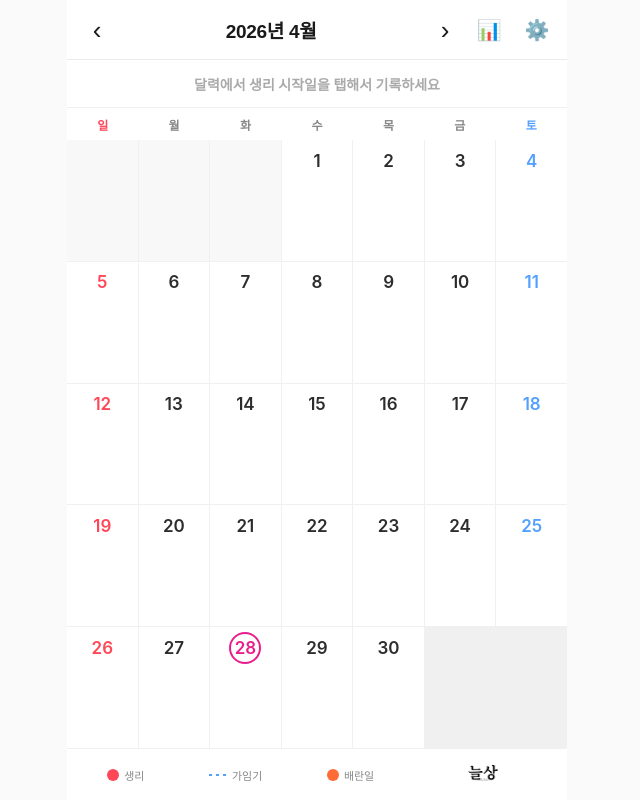
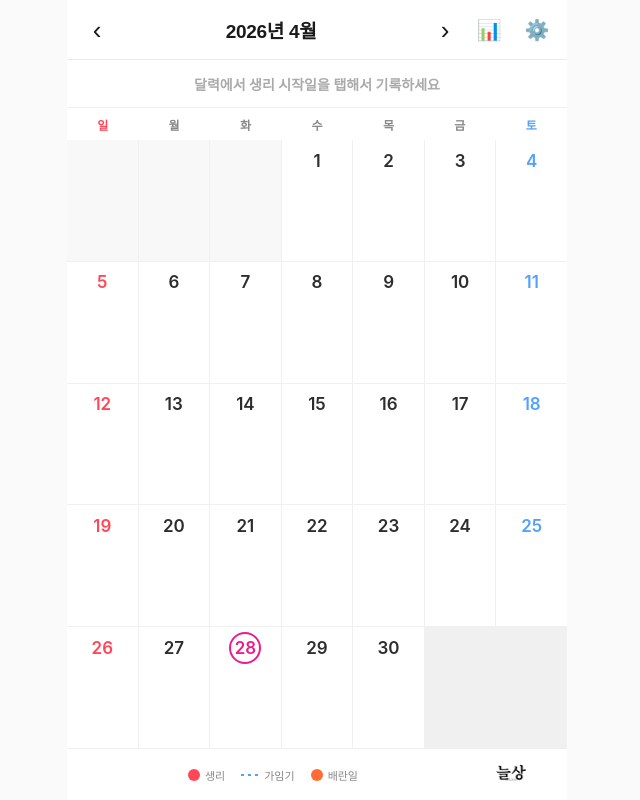
Before and after one commit to gibsons1894-coder/period-tracker, a plain HTML site: page index.html in a window 1280 px wide. Shown: the whole page, without its empty margins (323-963 px from the left). Drawn offline with Linux system fonts and the light colour scheme.

Commit message:
범례 레이아웃: 로고 우측 고정, 생리/가임기/배란일 중앙 정렬
Co-Authored-By: Claude Sonnet 4.6 <noreply@anthropic.com>

```diff
--- a/index.html
+++ b/index.html
@@ -54,10 +54,12 @@
 
   <!-- Legend -->
   <div id="legend">
-    <div class="legend-item"><span class="dot period"></span>생리</div>
-    <div class="legend-item"><span class="dot fertile"></span>가임기</div>
-    <div class="legend-item"><span class="dot ovulation"></span>배란일</div>
-    <div class="legend-item"><img src="neulsang_logo.png" class="legend-logo" alt="늘상"></div>
+    <div class="legend-group">
+      <div class="legend-item"><span class="dot period"></span>생리</div>
+      <div class="legend-item"><span class="dot fertile"></span>가임기</div>
+      <div class="legend-item"><span class="dot ovulation"></span>배란일</div>
+    </div>
+    <img src="neulsang_logo.png" class="legend-logo" alt="늘상">
   </div>
 
 </div>
--- a/style.css
+++ b/style.css
@@ -419,13 +419,21 @@ html, body {
 #legend {
   display: flex;
   align-items: center;
-  justify-content: space-around;
+  justify-content: center;
   height: var(--legend-height);
   background: #fff;
   border-top: 1px solid var(--color-border);
-  padding: 0 8px;
+  padding: 0 12px;
   padding-bottom: env(safe-area-inset-bottom);
   flex-shrink: 0;
+}
+
+.legend-group {
+  display: flex;
+  align-items: center;
+  gap: 16px;
+  flex: 1;
+  justify-content: center;
 }
 
 .legend-item {
```
